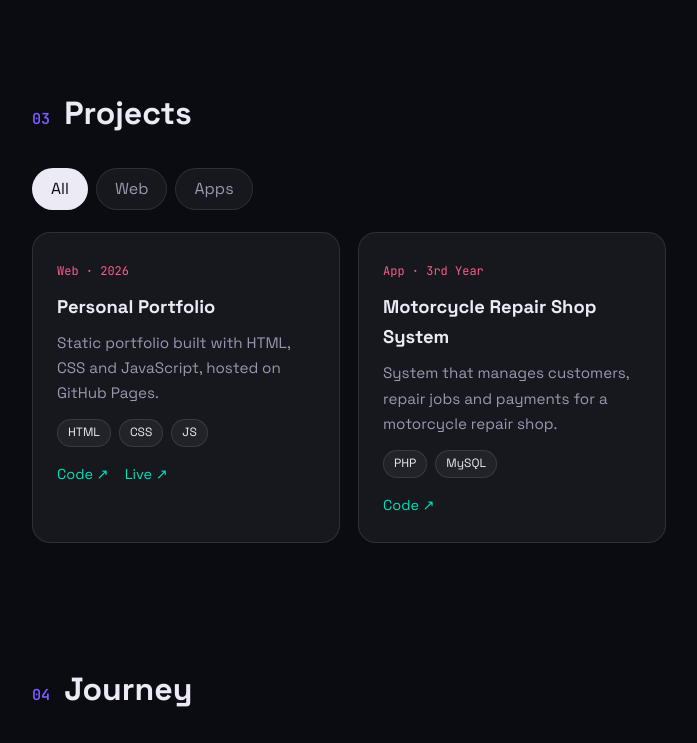
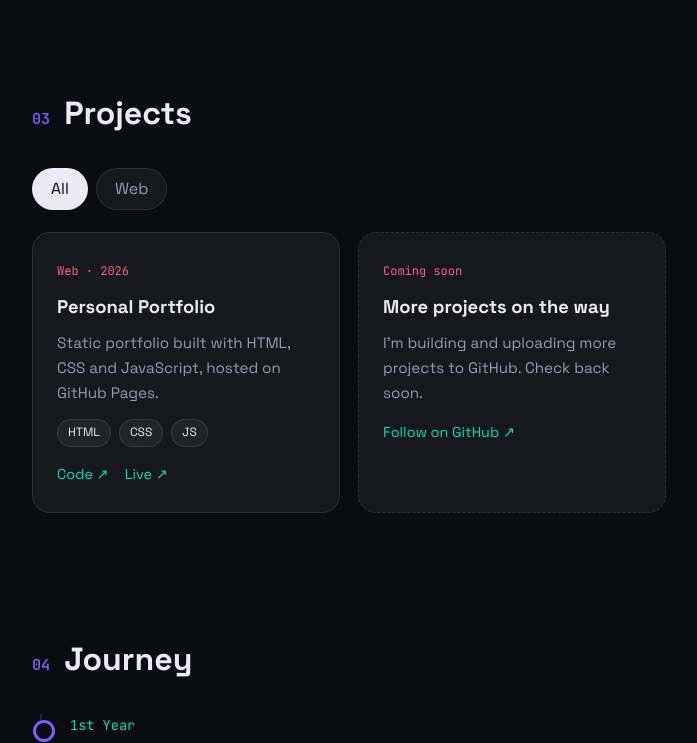
Before and after one commit to RokimFontijon/RokimFontijon.github.io, a plain HTML site: page index.html in a window 1280 px wide. Shown: the part 1616-2359 px from the top of the page, without its empty margins (128-825 px from the left). Drawn offline with Linux system fonts and the light colour scheme.

Commit message:
Add files via upload

```diff
--- a/index.html
+++ b/index.html
@@ -52,7 +52,7 @@
           <p>I'm looking for internship and junior developer opportunities where I can keep learning and build real projects.</p>
         </div>
         <div class="stats">
-          <div class="stat"><b data-count="2">0</b><span>Projects</span></div>
+          <div class="stat"><b data-count="1">0</b><span>Projects</span></div>
           <div class="stat"><b data-count="3">0</b><span>Years of IT study</span></div>
           <div class="stat"><b data-count="5">0</b><span>Languages</span></div>
         </div>
@@ -84,7 +84,6 @@
       <div class="filters" role="tablist">
         <button class="filter active" data-f="all">All</button>
         <button class="filter" data-f="web">Web</button>
-        <button class="filter" data-f="app">Apps</button>
       </div>
 
       <div class="grid" id="grid">
@@ -97,12 +96,11 @@
           <div class="links"><a href="https://github.com/RokmFontijon/RokmFontijon.github.io" target="_blank" rel="noopener">Code ↗</a><a href="https://RokmFontijon.github.io" target="_blank" rel="noopener">Live ↗</a></div>
         </article>
 
-        <article class="project tilt" data-cat="app">
-          <span class="tag mono">App · 3rd Year</span>
-          <h3>Motorcycle Repair Shop System</h3>
-          <p>System that manages customers, repair jobs and payments for a motorcycle repair shop.</p>
-          <ul class="chips small"><li>PHP</li><li>MySQL</li></ul>
-          <div class="links"><a href="https://github.com/RokmFontijon/motorcycle-repair-shop-system" target="_blank" rel="noopener">Code ↗</a></div>
+        <article class="project tilt soon" data-cat="web">
+          <span class="tag mono">Coming soon</span>
+          <h3>More projects on the way</h3>
+          <p>I'm building and uploading more projects to GitHub. Check back soon.</p>
+          <div class="links"><a href="https://github.com/RokmFontijon" target="_blank" rel="noopener">Follow on GitHub ↗</a></div>
         </article>
 
 
--- a/style.css
+++ b/style.css
@@ -188,3 +188,5 @@ footer { text-align: center; padding: 50px 0 40px; color: var(--muted); font-siz
   * { animation: none !important; transition: none !important; }
   .reveal { opacity: 1; transform: none; }
 }
+
+.project.soon { border-style: dashed; }
```
